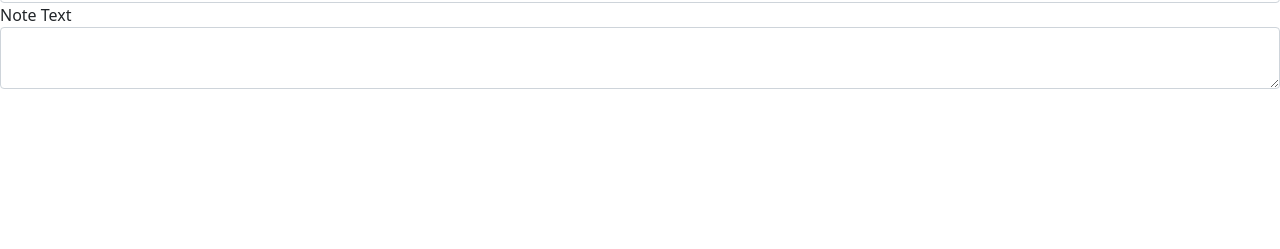
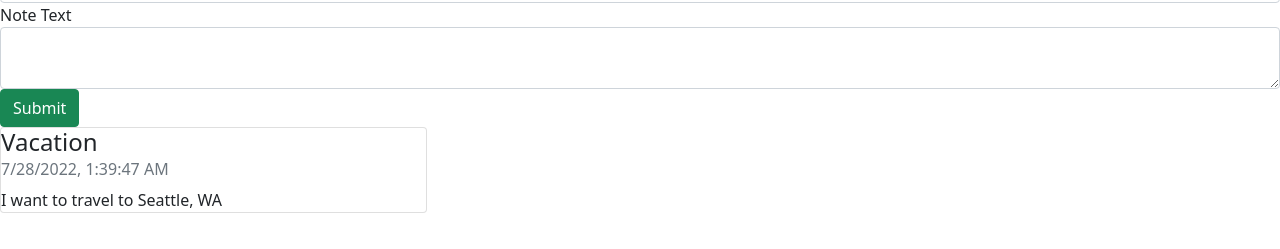
Before and after one commit to jimxshaw/samples-vue, a plain HTML site: page vue2/applications/notemaster/index.html in a window 1280 px wide. Shown: the part 101-350 px from the top of the page. Drawn offline with nearby package versions, Linux system fonts and the light colour scheme.

Commit message:
notemaster: add html for actual note.

```diff
--- a/vue2/applications/notemaster/index.html
+++ b/vue2/applications/notemaster/index.html
@@ -19,6 +19,18 @@
       <div class="form-group">
         <label>Note Text</label>
         <textarea class="form-control" v-model="note.text"></textarea>
+      </div>
+      <button class="btn btn-success" @click="addNote">Submit</button>
+    </div>
+    <div class="col-sm-12">
+      <div class="col-sm-4 note" v-for="note in notes">
+        <div class="card">
+          <div class="card-block">
+            <h4 class="card-title">{{note.title}}</h4>
+            <h6 class="card-subtitle mb-2 text-muted">{{note.date}}</h6>
+            <p class="card-text">{{note.text}}</p>
+          </div>
+        </div>
       </div>
     </div>
   </div>
```
